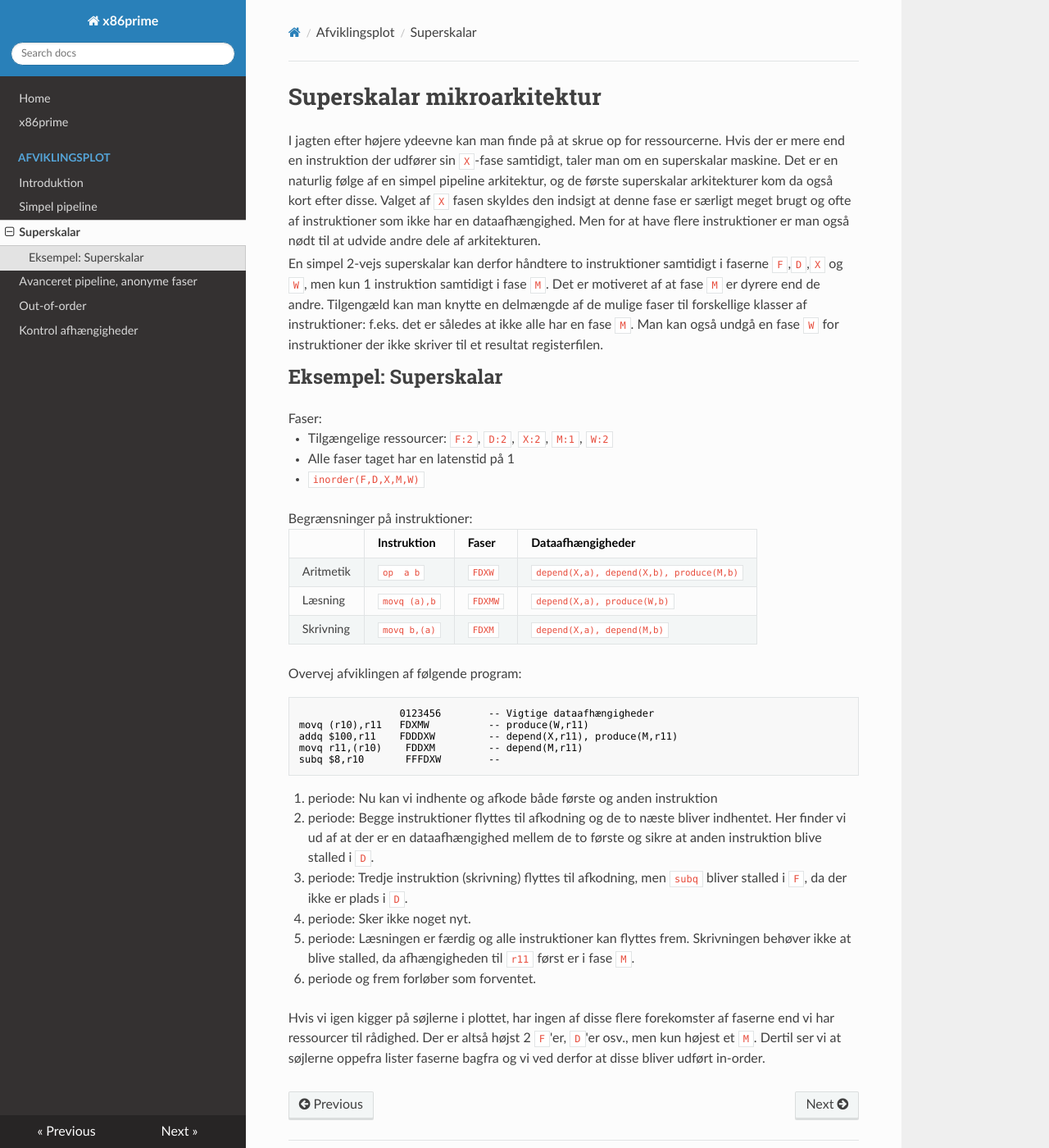
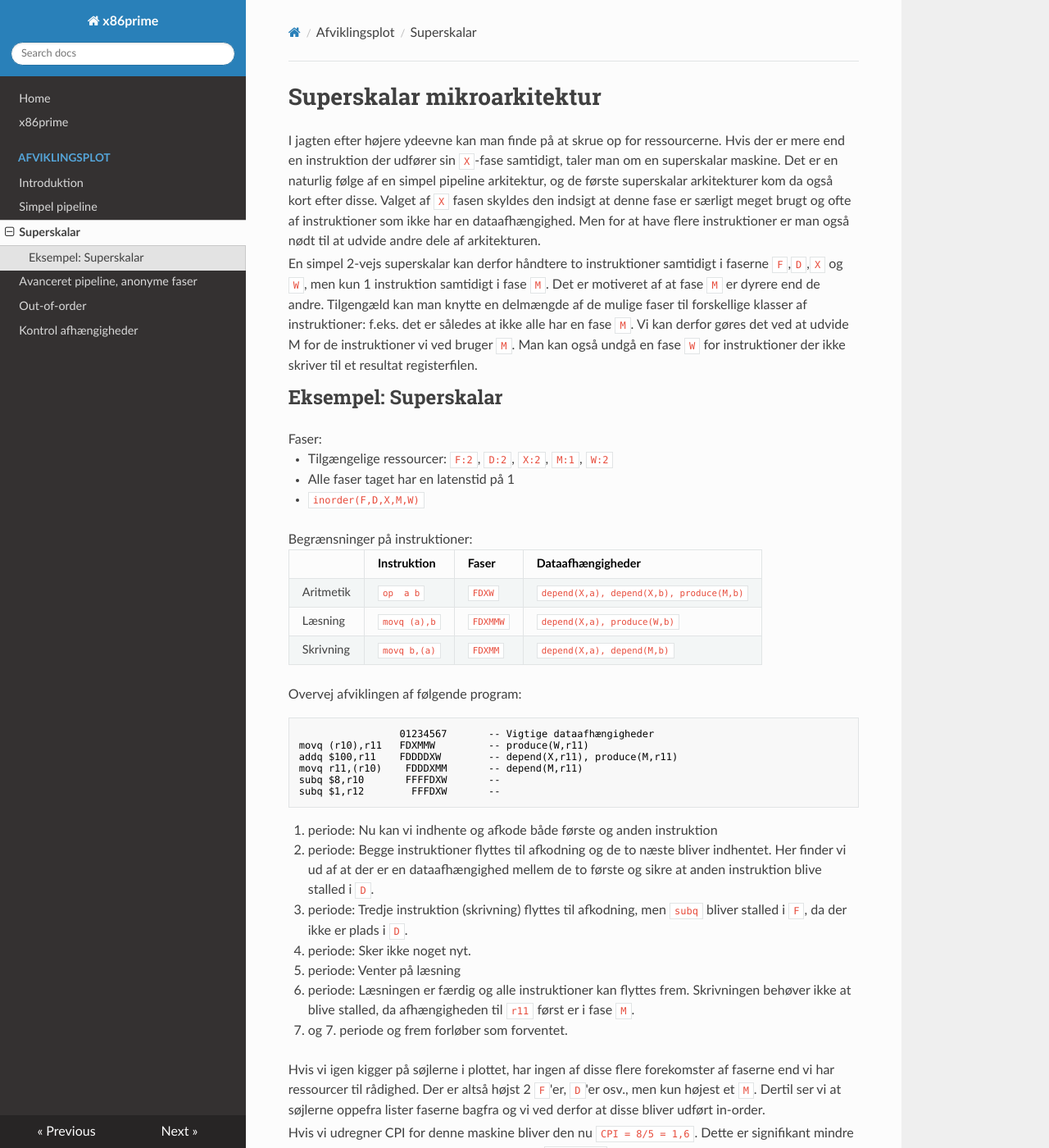
Before and after one commit to finnschiermer/x86prime, an MkDocs documentation site: the page built from docs/afviklingsplot/superscalar.md, in a window 1280 px wide and 1400 px high. Shown: the whole window at 82% size. Built offline with MkDocs 1.6.1, drawn with Linux system fonts in a browser that asks for light colours; nearby versions of some CDN libraries; some of the changed text lies outside the part shown.

Commit message:
Specification of CPI

```diff
--- a/docs/afviklingsplot/superscalar.md
+++ b/docs/afviklingsplot/superscalar.md
@@ -8,7 +8,7 @@ Det er en naturlig følge af en simpel pipeline arkitektur, og de første supers
 En simpel 2-vejs superskalar kan derfor håndtere to instruktioner samtidigt i
 faserne `F`,`D`,`X` og `W`, men kun 1 instruktion samtidigt i fase `M`. Det er motiveret
 af at fase `M` er dyrere end de andre. Tilgengæld kan man knytte en delmængde af de mulige faser
-til forskellige klasser af instruktioner: f.eks. det er således at ikke alle har en fase `M`.
+til forskellige klasser af instruktioner: f.eks. det er således at ikke alle har en fase `M`. Vi kan derfor gøres det ved at udvide M for de instruktioner vi ved bruger `M`.
 Man kan også undgå en fase `W` for instruktioner der ikke skriver til et resultat
 registerfilen.
 
@@ -23,30 +23,34 @@ Faser:
 
 Begrænsninger på instruktioner:
 
-|           | Instruktion  | Faser   | Dataafhængigheder                        |
-|-----------|--------------|---------|------------------------------------------|
-| Aritmetik | `op  a b`    | `FDXW`  | `depend(X,a), depend(X,b), produce(M,b)` |
-| Læsning   | `movq (a),b` | `FDXMW` | `depend(X,a), produce(W,b)`              |
-| Skrivning | `movq b,(a)` | `FDXM`  | `depend(X,a), depend(M,b)`               |
+|             | Instruktion    | Faser     | Dataafhængigheder                          |
+| ----------- | -------------- | --------- | ------------------------------------------ |
+| Aritmetik   | `op  a b`      | `FDXW`    | `depend(X,a), depend(X,b), produce(M,b)`   |
+| Læsning     | `movq (a),b`   | `FDXMMW`  | `depend(X,a), produce(W,b)`                |
+| Skrivning   | `movq b,(a)`   | `FDXMM`   | `depend(X,a), depend(M,b)`                 |
 
 Overvej afviklingen af følgende program:
 
 ~~~ text
-                 0123456        -- Vigtige dataafhængigheder
-movq (r10),r11   FDXMW          -- produce(W,r11)
-addq $100,r11    FDDDXW         -- depend(X,r11), produce(M,r11)
-movq r11,(r10)    FDDXM         -- depend(M,r11)
-subq $8,r10       FFFDXW        --
+                 01234567       -- Vigtige dataafhængigheder
+movq (r10),r11   FDXMMW         -- produce(W,r11)
+addq $100,r11    FDDDDXW        -- depend(X,r11), produce(M,r11)
+movq r11,(r10)    FDDDXMM       -- depend(M,r11)
+subq $8,r10       FFFFDXW       --
+subq $1,r12        FFFDXW       --
 ~~~
 
 0. periode: Nu kan vi indhente og afkode både første og anden instruktion
 1. periode: Begge instruktioner flyttes til afkodning og de to næste bliver indhentet. Her finder vi ud af at der er en dataafhængighed mellem de to første og sikre at anden instruktion blive stalled i `D`.
 2. periode: Tredje instruktion (skrivning) flyttes til afkodning, men `subq` bliver stalled i `F`, da der ikke er plads i `D`.
 3. periode: Sker ikke noget nyt.
-4. periode: Læsningen er færdig og alle instruktioner kan flyttes frem. Skrivningen behøver ikke at blive stalled, da afhængigheden til `r11` først er i fase `M`.
-5. periode og frem forløber som forventet.
+4. periode: Venter på læsning
+5. periode: Læsningen er færdig og alle instruktioner kan flyttes frem. Skrivningen behøver ikke at blive stalled, da afhængigheden til `r11` først er i fase `M`.
+6. og 7. periode og frem forløber som forventet.
 
 Hvis vi igen kigger på søjlerne i plottet, har ingen af disse flere forekomster af faserne end vi har ressourcer  til rådighed. Der er altså højst 2 `F`'er, `D`'er osv., men kun højest et `M`. Dertil ser vi at søjlerne oppefra lister faserne bagfra og vi ved derfor at disse bliver udført in-order.
+
+Hvis vi udregner CPI for denne maskine bliver den nu `CPI = 8/5 = 1,6`. Dette er signifikant mindre en vores simple pipeline maskine, hvilket var `CPI = 2,4`. I dette tilfælde kan vi se at den sidste subtraktion (den vi kunne flytte frem) endda fås gratis. Vi kan endda forvente at clock perioden for denne superskalar arkitektur er omkring det samme for vores simple pipeline; der er kun en mindre overhead for mere styring af de flere enheder.
 
 
 
```
Also changed, not shown: docs/afviklingsplot/out-of-order.md (+1 -1 lines), docs/afviklingsplot/pipeline.md (+8 -6 lines).
